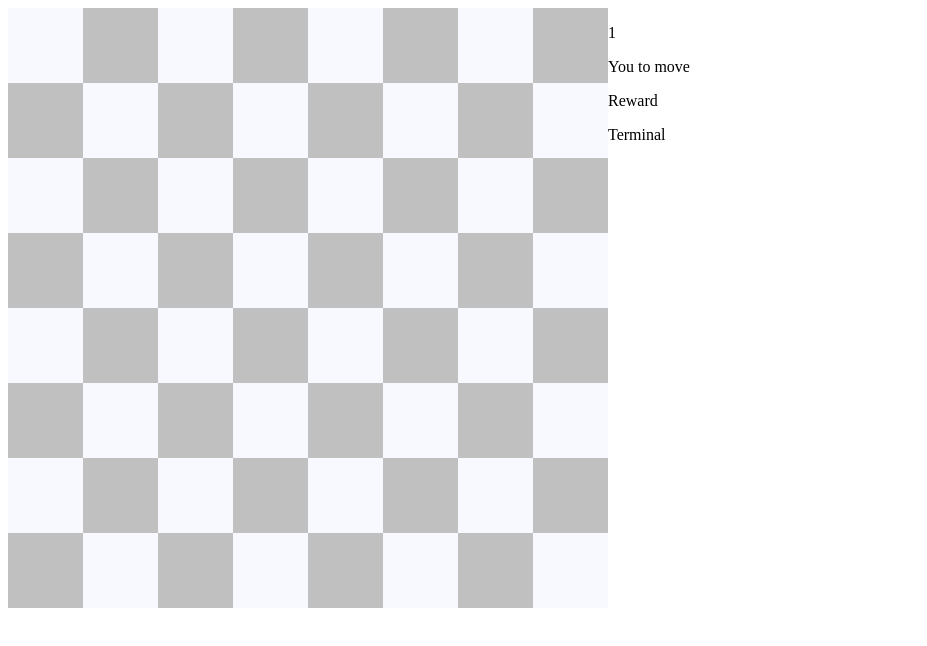
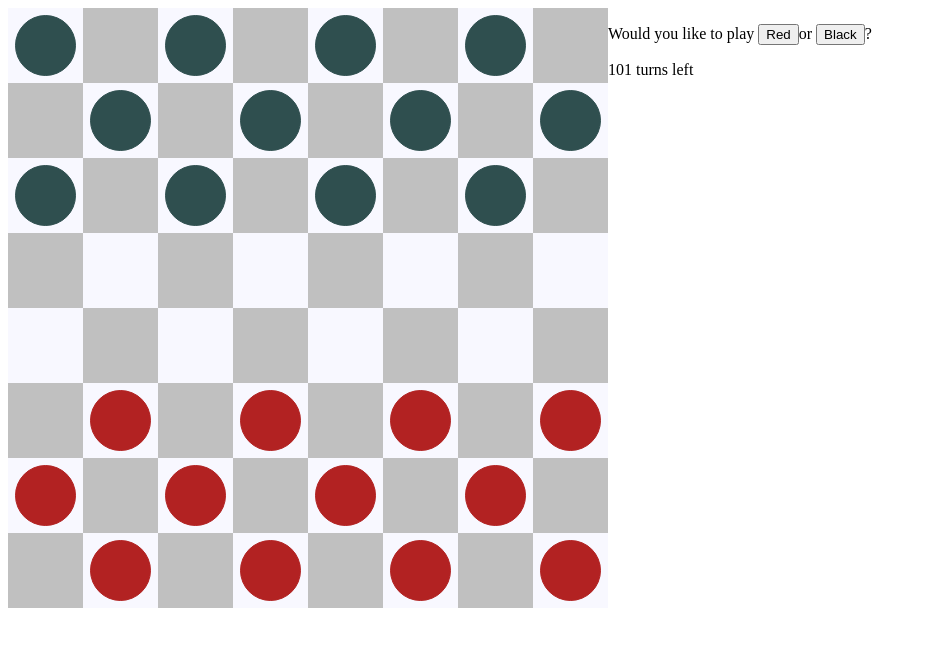
Before and after one commit to roblaing/checkers-webapp, a plain HTML site: page index.html in a window 1280 px wide. Shown: the whole page, without its empty margins (0-927 px from the left). Drawn offline with Linux system fonts and the light colour scheme.

Commit message:
UI much improved, AI still awful

```diff
--- a/index.html
+++ b/index.html
@@ -1,20 +1,16 @@
 <!DOCTYPE html>
 <html lang="en">
 <head>
-   <meta charset="utf-8">
-   <title>Checkers Player</title>
-   <link rel="stylesheet" href="style.css">
+ <meta charset="utf-8">
+ <title>Checkers Player</title>
+ <link rel="stylesheet" href="style.css">
 </head>
 <body>
    <canvas id="board" width="600" height="600">Your browser doesn't support canvas!?</canvas>
    <div id="rightcol">
-       <p id="move">Move</p>
-       <p id="state">State</p>
-       <!--p id="legals">Legals</p>
-       <p id="aiplayer">AI Player</p -->
-       <p id="reward">Reward</p>
-       <p id="terminal">Terminal</p>
-   </div>
+     <p id="message">Message</p>
+     <p id="turn">Turn</p>
+    </div>
 </body>
    <script src="script.js"></script>
 </html>
--- a/script.js
+++ b/script.js
@@ -1,289 +1,232 @@
 (function () {
   "use strict";
-    var movetxt = document.querySelector("#move");
-    var statetxt = document.querySelector("#state");
-    var rewardtxt = document.querySelector("#reward");
-    var terminaltxt = document.querySelector("#terminal");
 
-    function Cell(board, column, row, colour) {
+  var message = document.getElementById("message");
+  var turn = document.getElementById("turn");
+
+  var play_again = function() {
+    window.location.reload(true);
+  };
+
+  var prolog_string2list = function(prolog_string) {
+    prolog_string = prolog_string.replace(/(\w+)(\()/g, "$2$1,").replace(/(\w+)/g, "\"$1\"");
+    prolog_string = prolog_string.replace(/\(/g, "[").replace(/\)/g, "]");
+    return JSON.parse(prolog_string);
+  };
+
+  var list2prolog_string = function(list) {
+    var prolog_string = JSON.stringify(list).replace(/"/g, "").slice(1,-1);
+    return prolog_string.replace(/\[(\w+)\,/g, "$1(").replace(/\]/g, ")").replace(",", "(") + ")";
+  };
+
+
+  function Cell(board, column, row, colour) { // note column, row - not matrix notation
     this.board = board;
+    this.column = column;
+    this.row = row;
+    this.colour = colour;
     this.x = this.board.COLUMNS.indexOf(column) * this.board.SQUARE_LENGTH;
     this.y = this.board.ROWS.indexOf(row) * this.board.SQUARE_LENGTH;
     this.l = this.board.SQUARE_LENGTH;
-        this.colour = colour;
-        // attaching mouse events to this doesn't work
   }
 
-    Cell.prototype.draw = function (colour) {
+  Cell.prototype.draw = function(colour) {
     this.board.context.fillStyle = colour;
     this.board.context.fillRect(this.x, this.y, this.l, this.l);
   };
 
-    function Piece(board, column, row, counter) {
+  function Piece(board, column, row, type) { // note column, row - not matrix notation
     this.board = board;
     this.column = column;
     this.row = row;
-        this.counter = counter;
-        if (counter === "wp") {
-            this.colour = "firebrick";
-        }
-        if (counter === "wk") {
-            this.colour = "tomato";
-        }
-        if (counter === "bp") {
-            this.colour = "darkslategray";
-        }
-        if (counter === "bk") {
-            this.colour = "black";
-        }
-        this.x = (this.board.COLUMNS.indexOf(column) * this.board.SQUARE_LENGTH) + (this.board.SQUARE_LENGTH / 2);
-        this.y = (this.board.ROWS.indexOf(row) * this.board.SQUARE_LENGTH) + (this.board.SQUARE_LENGTH / 2);
+    this.type = type;
+    this.colour = this.board.COLOUR_DICT[this.type];
+    this.x_centre = (this.board.COLUMNS.indexOf(this.column) * this.board.SQUARE_LENGTH) + (0.5 * this.board.SQUARE_LENGTH);
+    this.y_centre = (this.board.ROWS.indexOf(this.row) * this.board.SQUARE_LENGTH) + (0.5 * this.board.SQUARE_LENGTH);
     this.radius = 0.4 * this.board.SQUARE_LENGTH;
   }
 
-    Piece.prototype.draw = function () {
-        this.board.context.fillStyle = this.colour;
-        this.board.context.strokeStyle = this.colour;
+  Piece.prototype.draw = function(colour) {
+    this.board.context.fillStyle = colour;
+    this.board.context.strokeStyle = colour;
     this.board.context.setLineDash([]);
     this.board.context.lineWidth = 1;
     this.board.context.beginPath();
-        this.board.context.arc(this.x, this.y, this.radius, 0, Math.PI * 2);
+    this.board.context.arc(this.x_centre, this.y_centre, this.radius, 0, Math.PI * 2);
     this.board.context.closePath();
     this.board.context.fill();
     this.board.context.stroke();
   };
 
-    Piece.prototype.oldpos_draw = function () {
-        this.board.context.strokeStyle = this.colour;
+  Piece.prototype.oldpos_draw = function (colour) {
+    this.board.context.strokeStyle = colour;
     this.board.context.setLineDash([6, 3]);
     this.board.context.lineWidth = 3;
     this.board.context.beginPath();
-        this.board.context.arc(this.x, this.y, this.radius, 0, Math.PI * 2);
+    this.board.context.arc(this.x_centre, this.y_centre, this.radius, 0, Math.PI * 2);
     this.board.context.closePath();
     this.board.context.stroke();
   };
 
   function Board(game) {
-        var black_square = "silver";
-        var white_square = "ghostwhite";
+    this.DIM = 8;
+    this.COLUMNS = ["a", "b", "c", "d", "e", "f", "g", "h"];
+    this.ROWS = ["8", "7", "6", "5", "4", "3", "2", "1"];
+    this.COLOUR_DICT = {"wp": "firebrick", "wk": "tomato", "bp": "darkslategray", "bk": "black"};
     this.game = game;
     this.canvas = document.getElementById("board");
     this.context = this.canvas.getContext("2d");
     this.canvas.onclick = this.select.bind(this); // breaks without bind(this)
-        this.canvas.onmousemove = this.highlight.bind(this);
-        this.SQUARE_LENGTH = Math.floor(this.canvas.width / 8);
-        this.COLUMNS = ["a", "b", "c", "d", "e", "f", "g", "h"];
-        this.ROWS = ["8", "7", "6", "5", "4", "3", "2", "1"];
-        this.grid = {};
-        this.grid.a8 = new Cell(this, "a", "8", white_square);
-        this.grid.a7 = new Cell(this, "a", "7", black_square);
-        this.grid.a6 = new Cell(this, "a", "6", white_square);
-        this.grid.a5 = new Cell(this, "a", "5", black_square);
-        this.grid.a4 = new Cell(this, "a", "4", white_square);
-        this.grid.a3 = new Cell(this, "a", "3", black_square);
-        this.grid.a2 = new Cell(this, "a", "2", white_square);
-        this.grid.a1 = new Cell(this, "a", "1", black_square);
-        this.grid.b8 = new Cell(this, "b", "8", black_square);
-        this.grid.b7 = new Cell(this, "b", "7", white_square);
-        this.grid.b6 = new Cell(this, "b", "6", black_square);
-        this.grid.b5 = new Cell(this, "b", "5", white_square);
-        this.grid.b4 = new Cell(this, "b", "4", black_square);
-        this.grid.b3 = new Cell(this, "b", "3", white_square);
-        this.grid.b2 = new Cell(this, "b", "2", black_square);
-        this.grid.b1 = new Cell(this, "b", "1", white_square);
-        this.grid.c8 = new Cell(this, "c", "8", white_square);
-        this.grid.c7 = new Cell(this, "c", "7", black_square);
-        this.grid.c6 = new Cell(this, "c", "6", white_square);
-        this.grid.c5 = new Cell(this, "c", "5", black_square);
-        this.grid.c4 = new Cell(this, "c", "4", white_square);
-        this.grid.c3 = new Cell(this, "c", "3", black_square);
-        this.grid.c2 = new Cell(this, "c", "2", white_square);
-        this.grid.c1 = new Cell(this, "c", "1", black_square);
-        this.grid.d8 = new Cell(this, "d", "8", black_square);
-        this.grid.d7 = new Cell(this, "d", "7", white_square);
-        this.grid.d6 = new Cell(this, "d", "6", black_square);
-        this.grid.d5 = new Cell(this, "d", "5", white_square);
-        this.grid.d4 = new Cell(this, "d", "4", black_square);
-        this.grid.d3 = new Cell(this, "d", "3", white_square);
-        this.grid.d2 = new Cell(this, "d", "2", black_square);
-        this.grid.d1 = new Cell(this, "d", "1", white_square);
-        this.grid.e8 = new Cell(this, "e", "8", white_square);
-        this.grid.e7 = new Cell(this, "e", "7", black_square);
-        this.grid.e6 = new Cell(this, "e", "6", white_square);
-        this.grid.e5 = new Cell(this, "e", "5", black_square);
-        this.grid.e4 = new Cell(this, "e", "4", white_square);
-        this.grid.e3 = new Cell(this, "e", "3", black_square);
-        this.grid.e2 = new Cell(this, "e", "2", white_square);
-        this.grid.e1 = new Cell(this, "e", "1", black_square);
-        this.grid.f8 = new Cell(this, "f", "8", black_square);
-        this.grid.f7 = new Cell(this, "f", "7", white_square);
-        this.grid.f6 = new Cell(this, "f", "6", black_square);
-        this.grid.f5 = new Cell(this, "f", "5", white_square);
-        this.grid.f4 = new Cell(this, "f", "4", black_square);
-        this.grid.f3 = new Cell(this, "f", "3", white_square);
-        this.grid.f2 = new Cell(this, "f", "2", black_square);
-        this.grid.f1 = new Cell(this, "f", "1", white_square);
-        this.grid.g8 = new Cell(this, "g", "8", white_square);
-        this.grid.g7 = new Cell(this, "g", "7", black_square);
-        this.grid.g6 = new Cell(this, "g", "6", white_square);
-        this.grid.g5 = new Cell(this, "g", "5", black_square);
-        this.grid.g4 = new Cell(this, "g", "4", white_square);
-        this.grid.g3 = new Cell(this, "g", "3", black_square);
-        this.grid.g2 = new Cell(this, "g", "2", white_square);
-        this.grid.g1 = new Cell(this, "g", "1", black_square);
-        this.grid.h8 = new Cell(this, "h", "8", black_square);
-        this.grid.h7 = new Cell(this, "h", "7", white_square);
-        this.grid.h6 = new Cell(this, "h", "6", black_square);
-        this.grid.h5 = new Cell(this, "h", "5", white_square);
-        this.grid.h4 = new Cell(this, "h", "4", black_square);
-        this.grid.h3 = new Cell(this, "h", "3", white_square);
-        this.grid.h2 = new Cell(this, "h", "2", black_square);
-        this.grid.h1 = new Cell(this, "h", "1", white_square);
-        this.moveto = [];
+    this.canvas.onmousemove = this.get_highlight.bind(this);
+    this.SQUARE_LENGTH = Math.floor(this.canvas.width / this.DIM);
+    this.set_cells(); // reference as this.cells
+    this.set_pieces(); // reference as this.pieces
+    this.set_clickables();
   }
 
-    Board.prototype.update_state = function () {
-        var idx;
-        var from_colrow;
-        var to_colrow;
-        var state_array = this.game.state.replace("[", "").replace("]", "");
-        state_array = state_array.replace(/\),/g, ") ");
-        state_array = state_array.split(" ");
-        state_array = state_array.map(function (cell) {
-            return cell.replace(/\(/g, ",").replace(/\)/g, "").split(",");
-        });
-        this.pieces = [];
-        for (idx = 0; idx < state_array.length; idx += 1) {
-            if (state_array[idx][0] === "step") {
-              this.game.turn = state_array[idx][1];
-            }
-            if ((state_array[idx][0] === "cell") && (state_array[idx][3] !== "b")) {
-                this.pieces.unshift(new Piece(this, state_array[idx][1], state_array[idx][2], state_array[idx][3]));
+  Board.prototype.set_cells = function() {
+    var cells = [];
+    var board = this;
+    for (var row = 0; row < this.DIM; row++) {
+      for (var column = 0; column < this.DIM; column++) {
+        // draw a checker board
+        if (((row % 2 === 0) && (column % 2 === 0)) || ((row % 2 === 1) && (column % 2 === 1))) {
+          cells.push(new Cell(board, board.COLUMNS[column], board.ROWS[row], "ghostwhite"));
+        } else {
+          cells.push(new Cell(board, board.COLUMNS[column], board.ROWS[row], "silver"));
         }
       }
-        this.game.legals_array = this.game.legals.replace("[", "").replace("]", "");
-        this.game.legals_array = this.game.legals_array.replace(/\),/g, ") ");
-        this.game.legals_array = this.game.legals_array.split(" ");
-        this.game.legals_array = this.game.legals_array.map(function (does) {
-            return does.replace(/\(/g, ",").replace(/\)/g, "").split(",");
-        });
-        this.legals = {};
-        for (idx = 0; idx < this.game.legals_array.length; idx += 1) {
-            from_colrow = this.game.legals_array[idx][4] + this.game.legals_array[idx][5];
-            to_colrow = this.game.legals_array[idx][this.game.legals_array[idx].length - 2] +
-                    this.game.legals_array[idx][this.game.legals_array[idx].length - 1];
-            if (this.legals.hasOwnProperty(from_colrow)) {
-                this.legals[from_colrow].unshift(to_colrow);
-            } else {
-                this.legals[from_colrow] = [to_colrow];
     }
-        }
-        statetxt.textContent = "You to move";
-        movetxt.textContent = this.game.turn;
-        this.draw();
+    this.cells = cells;
   };
 
-    Board.prototype.set_oldpos = function (from_colrow, to_colrow) {
-        var idx;
-        for (idx = 0; idx < this.pieces.length; idx += 1) {
-            if (from_colrow === this.pieces[idx].column + this.pieces[idx].row) {
-                this.oldpos = this.pieces[idx];
-                this.pieces[idx] = new Piece(this, to_colrow[0], to_colrow[1], this.pieces[idx].counter);
-                break;
+  Board.prototype.set_pieces = function() { // rename parse_state ?
+    var pieces = [];
+    var board = this;
+    var state_list = prolog_string2list(this.game.state);
+    state_list.forEach(function(term) { // maybe use switch... case
+      if (term[0] === "control") {
+        board.game.control = term[1];
       }
+      if (term[0] === "step") {
+        board.game.step = term[1];
+        turn.textContent = String(102 - board.game.step) + " turns left";
       }
+      if ((term[0] === "cell") && (term[3] !== "b")) {
+        pieces.push(new Piece(board, term[1], term[2], term[3]));
+      }
+    });
+    this.pieces = pieces;
   };
 
-    Board.prototype.makeMove = function (from_colrow, to_colrow) {
-        var idx;
-        var move;
-        var moves_list = this.game.legals.replace("[", "").replace("]", "");
-        moves_list = moves_list.replace(/\),/g, ") ");
-        moves_list = moves_list.split(" ");
-        for (idx = 0; idx < this.game.legals_array.length; idx += 1) {
-            if (
-                (from_colrow === this.game.legals_array[idx][4] + this.game.legals_array[idx][5]) &&
-                (to_colrow === this.game.legals_array[idx][this.game.legals_array[idx].length - 2] +
-                    this.game.legals_array[idx][this.game.legals_array[idx].length - 1])
-            ) {
-                move = moves_list[idx];
-                break;
+  Board.prototype.set_clickables = function() {
+    var clickables = "";
+    this.game.actions.forEach(function (action) {
+      if (clickables.indexOf("(" + action[2][2] + "," + action[2][3] + ")") === -1) {
+        clickables = clickables + "(" + action[2][2] + "," + action[2][3] + ")";
       }
-        }
-        this.set_oldpos(from_colrow, to_colrow);
-        this.game.requestNext(move);
+    });
+    this.clickables = clickables;
   };
 
-    Board.prototype.xy2grid = function (x, y) {
+  Board.prototype.get_highlight = function (event) {
     var rect = this.canvas.getBoundingClientRect();
-        var column = this.COLUMNS[Math.floor((x - rect.left) / this.SQUARE_LENGTH)];
-        var row = this.ROWS[Math.floor((y - rect.top) / this.SQUARE_LENGTH)];
-        return column + row;
-    };
-
-    Board.prototype.highlight = function (event) {
-        var colrow = this.xy2grid(event.clientX, event.clientY);
-        this.highlights = [];
-        if (this.legals.hasOwnProperty(colrow)) {
-            this.highlights = this.legals[colrow];
-            this.highlights[this.legals[colrow].length] = colrow;
+    var row = this.ROWS[Math.floor((event.clientY - rect.top) / this.SQUARE_LENGTH)];
+    var column = this.COLUMNS[Math.floor((event.clientX - rect.left) / this.SQUARE_LENGTH)];
+    if (this.clickables.indexOf("(" + column + "," + row + ")") !== -1) {
+      this.highlight = [column, row];
+      document.body.style.cursor = 'pointer';
+    } else {
+      delete this.highlight;
+      document.body.style.cursor = 'default';
     }
     this.draw();
   };
 
   Board.prototype.select = function (event) {
-        var colrow = this.xy2grid(event.clientX, event.clientY);
-        if ((this.legals.hasOwnProperty(colrow)) || (this.moveto.includes(colrow))) {
-            if (this.selected === undefined) {
-                this.selected = colrow;
-                this.moveto = this.legals[colrow];
+    var board = this;
+    var rect = board.canvas.getBoundingClientRect();
+    var row = board.ROWS[Math.floor((event.clientY - rect.top) / board.SQUARE_LENGTH)];
+    var column = board.COLUMNS[Math.floor((event.clientX - rect.left) / board.SQUARE_LENGTH)];
+    var move_str = "That is not a valid move";
+    if ((this.from_row === undefined) && (this.clickables.indexOf("(" + column + "," + row + ")") !== -1)) {
+      this.from_row = row;
+      this.from_column = column;
+      this.moves_potential = this.game.actions.filter(function (action) {
+        return ((action[2][2] === board.from_column) && (action[2][3] === board.from_row));
+      });
+      this.draw();
     } else {
-                if (this.selected === colrow) {
-                    delete this.selected;
-                    this.moveto = [];
+      if ((row === this.from_row) && (column === this.from_column)) {
+        delete this.from_row;
+        delete this.from_column;
+        delete this.moves_potential;
+        this.draw();
+      } else {
+        this.moves_potential.forEach(function (move) {
+          if ((move[2][4] === column) && (move[2][5] === row)) {
+            move_str = list2prolog_string(move);
           }
-                if (this.moveto.includes(colrow)) {
-                    this.makeMove(this.selected, colrow);
+        });
+        if (board.game.legals.indexOf(move_str) > -1) {
+          delete board.from_row;
+          delete board.from_column;
+          delete board.moves_potential;
+          if (this.game.moves_list === "") {
+            board.game.moves_list = move_str;
+          } else {
+            board.game.moves_list = board.game.moves_list + "," + move_str;
+          }
+          board.game.create_send_str();
+        } else {
+          message.textContent = move_str; //bug here
         }
       }
-            this.draw();
     }
   };
 
   Board.prototype.draw = function () {
-        var col;
-        var row;
-        var cell;
-        for (col = 0; col < this.COLUMNS.length; col += 1) {
-            for (row = 0; row < this.ROWS.length; row += 1) {
-                cell = this.grid[this.COLUMNS[col] + this.ROWS[row]];
+    var board = this;
+    if (this.game.life_stage === "start") {
+      var that = this.game;
+      message.innerHTML = 'Would you like to play <input id="red" type="button" value="Red">' +
+        'or <input id="black" type="button" value="Black">?';
+      document.getElementById("red").onclick = function () {that.set_player("red");};
+      document.getElementById("black").onclick = function () {that.set_player("black");};
+    }
+    this.cells.forEach(function(cell) {
       cell.draw(cell.colour);
-            }
-        }
-        if (this.selected === undefined) {
-            for (col = 0; col < this.highlights.length; col += 1) {
-                cell = this.grid[this.highlights[col]];
+    });
+    if (this.from_row !== undefined) {
+      var picked_cell = this.cells.filter(function(cell) {
+        return ((cell.column === board.from_column) && (cell.row === board.from_row));
+      });
+      picked_cell[0].draw("greenyellow");
+      this.moves_potential.forEach(function(move) {
+        var column = move[2][4];
+        var row = move[2][5];
+        board.cells.forEach(function(cell) {
+          if ((cell.column === column) && (cell.row === row)) {
             cell.draw("yellow");
           }
-        } else {
-            for (col = 0; col < this.moveto.length; col += 1) {
-                cell = this.grid[this.moveto[col]];
+        });
+      });
+      delete this.highlight;
+    }
+    if (this.highlight !== undefined) {
+      this.cells.forEach(function(cell) {
+        if ((cell.column === board.highlight[0]) && (cell.row === board.highlight[1])) {
           cell.draw("yellow");
         }
-            this.grid[this.selected].draw("greenyellow");
+      });
     }
-        this.pieces.forEach(function (piece) {
-            piece.draw();
+    this.pieces.forEach(function(piece) {
+      piece.draw(piece.colour);
     });
-        if (this.oldpos !== undefined) {
-            this.oldpos.oldpos_draw();
-        }
   };
 
   function Game() {
-        this.aiplayer = "black";
-        this.player = "red";
-        this.state = "[control(red),step(1),piece_count(black,12),piece_count(red,12)," +
+    this.init = "[control(red),step(1),piece_count(black,12),piece_count(red,12)," +
         "cell(a,1,b),cell(a,2,wp),cell(a,3,b),cell(a,4,b),cell(a,5,b),cell(a,6,bp),cell(a,7,b),cell(a,8,bp)," +
         "cell(b,1,wp),cell(b,2,b),cell(b,3,wp),cell(b,4,b),cell(b,5,b),cell(b,6,b),cell(b,7,bp),cell(b,8,b)," +
         "cell(c,1,b),cell(c,2,wp),cell(c,3,b),cell(c,4,b),cell(c,5,b),cell(c,6,bp),cell(c,7,b),cell(c,8,bp)," +
@@ -294,60 +237,103 @@
         "cell(h,1,wp),cell(h,2,b),cell(h,3,wp),cell(h,4,b),cell(h,5,b),cell(h,6,b),cell(h,7,bp),cell(h,8,b)]";
     this.legals = "[does(red,move(wp,b,3,a,4)),does(red,move(wp,b,3,c,4)),does(red,move(wp,d,3,c,4)),does(red,move(wp,d,3,e,4))," +
                 "does(red,move(wp,f,3,e,4)),does(red,move(wp,f,3,g,4)),does(red,move(wp,h,3,g,4))]";
+    this.state = this.init;
+    this.set_actions(); // access as actions
+    this.moves_list = "";
+    this.roles = ["red", "black"];
+    this.control = "red";
+    this.red_reward = 50;
+    this.black_reward = 50;
+    this.life_stage = "start"; // maybe need a pick_piece stage?
+    this.step = 0;
     this.board = new Board(this);
-        this.board.update_state();
+    // this.board.update_state();
+    this.board.draw();
   }
 
-    Game.prototype.updateBoard = function () {
-        var response_array;
-        var move;
-        var from_colrow;
-        var to_colrow;
-        var reward;
-        var terminal;
+  Game.prototype.set_actions = function () {
+    this.actions = prolog_string2list(this.legals);
+  };
+
+  Game.prototype.set_player = function (player) {
+    if (player === "red") {
+      this.human_player = "red";
+      this.ai_player = "black";
+      message.textContent = "You to play";
+      document.body.style.cursor = 'pointer';
+    } else {
+      this.human_player = "black";
+      this.ai_player = "red";
+      // get server to return opening move
+      var send_str = "state=" + encodeURIComponent(this.state) +
+          "&aiplayer=" + encodeURIComponent(this.ai_player) +
+          "&moves=" + encodeURIComponent("[noop]"); // bug needs fixing
+      this.server_call(send_str);
+    }
+    this.life_stage = "underway"; // maybe pick_piece?
+  };
+
+  Game.prototype.make_move = function (response) {
+    response = response.split("&");
+    this.state = response[0].split("=")[1];
+    this.legals = response[1].split("=")[1];
+    this.red_reward = response[2].split("=")[1];
+    this.black_reward = response[3].split("=")[1];
+    if (response[4].split("=")[1] === "true") {
+      this.life_stage = "over";
+    } else {
+      this.life_stage = "underway";
+      message.textContent = "You to play";
+      document.body.style.cursor = 'pointer';
+    }
+    var move = response[5].split("=")[1];
+    if (move !== "noop") {
+      if (this.moves_list === "") {
+        this.moves_list = move;
+      } else {
+        this.moves_list = this.moves_list + "," + move;
+      }
+    }
+    this.board.set_pieces();
+    this.set_actions();
+    this.board.set_clickables();
+    this.board.draw();
+    if (this.life_stage === "over") {
+      message.innerHTML = "Game Over! Red " + this.red_reward + ", Black " + this.black_reward +
+        ' <input id="game_over" type="button" value="Play Again?">';
+      document.getElementById("game_over").onclick = function () {play_again();};
+    }
+  };
+
+  Game.prototype.server_response = function () {
     if (this.httpRequest.readyState === XMLHttpRequest.DONE) {
       if (this.httpRequest.status === 200) {
-                response_array = this.httpRequest.responseText.split("&");
-                move = response_array[0].split("=")[1];
-                move = move.replace(/\(/g, ",").replace(/\)/g, "").split(",");
-                from_colrow = move[4] + move[5];
-                to_colrow = move[move.length - 2] + move[move.length - 1];
-                this.state = response_array[1].split("=")[1];
-                this.legals = response_array[2].split("=")[1];
-                this.aiplayer = response_array[3].split("=")[1];
-                reward = response_array[4].split("=")[1];
-                terminal = response_array[5].split("=")[1];
-                // debugging start
-                rewardtxt.textContent = reward;
-                terminaltxt.textContent = terminal;
-                // debugging end
-                this.board.set_oldpos(from_colrow, to_colrow);
-                this.board.update_state();
+        this.make_move(this.httpRequest.responseText);
       } else {
         alert("There was a problem with the request.");
       }
     }
   };
 
-    Game.prototype.requestNext = function (move) {
+  Game.prototype.server_call = function (send_str) {
+    message.textContent = "Computer is thinking...";
+    document.body.style.cursor = 'wait';
     this.httpRequest = new XMLHttpRequest();
     if (!this.httpRequest) {
       alert("Giving up :( Cannot create an XMLHTTP instance");
       return false;
     }
-        var send_str = "move=" + encodeURIComponent(move) +
-                "&state=" + encodeURIComponent(this.state) +
-                "&aiplayer=" + encodeURIComponent(this.aiplayer);
-        this.httpRequest.onreadystatechange = this.updateBoard.bind(this);
+    this.httpRequest.onreadystatechange = this.server_response.bind(this);
     this.httpRequest.open("POST", "/move");
     this.httpRequest.setRequestHeader("Content-Type", "application/x-www-form-urlencoded");
     this.httpRequest.send(send_str);
-        delete this.board.selected;
-        delete this.board.legals;
-        this.board.highlights = [];
-        this.board.draw();
-        movetxt.textContent = String(Number(this.turn) + 1);
-        statetxt.textContent = "Computer is thinking";
+  };
+
+  Game.prototype.create_send_str = function () {
+    var send_str = "state=" + encodeURIComponent(this.state) +
+        "&aiplayer=" + encodeURIComponent(this.ai_player) +
+        "&moves=" + encodeURIComponent("[" + this.moves_list + "]");
+    this.server_call(send_str);
   };
 
   var game = new Game();
```
Also changed, not shown: 3 other files. Lines whose indentation alone changed are shown as unchanged.
